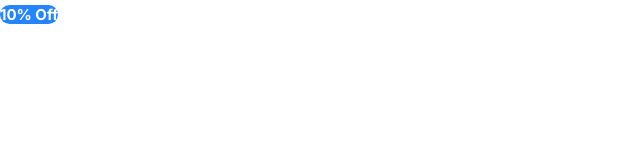
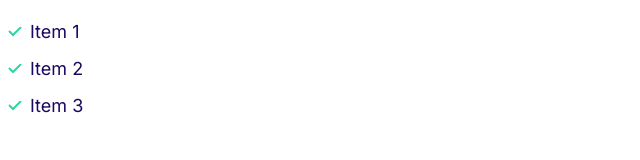
Before and after one commit to MahdevGiri/first_website, a plain HTML site: page index.html in a window 1280 px wide. Shown: the whole page, without its empty margins (0-640 px from the left). Drawn offline with Linux system fonts and the light colour scheme.

Commit message:
build lists

```diff
--- a/css/styles.css
+++ b/css/styles.css
@@ -118,3 +118,32 @@ a {
     font-size: 1.2rem;
   }
 }
+
+
+/* List */
+.list {
+  list-style: none;
+  padding-left: 0;  /*get rid of left padding applied by browser by default*/
+  color: var(--color-headings);
+}
+
+.list--inline .list__item{
+  display: inline-block;
+  margin-right: 2rem;
+}
+
+.list--tick {
+  list-style-image: url(../images/tick.svg);
+  padding-left: 3rem;
+}
+
+.list--tick .list__item {
+  padding-left: 0.5rem;
+  margin-bottom: 1rem;
+}
+
+@media screen and (min-width: 1024px) {
+  .list--tick .list__item {
+    padding-left: 0;
+  }
+}
--- a/index.html
+++ b/index.html
@@ -11,7 +11,11 @@
   <link rel="stylesheet" href="css/styles.css"/>
 </head>
 <body>
-  <span class="badge badge--primary">10% Off</span>
+  <ul class="list list--tick">
+    <li class="list__item">Item 1</li>
+    <li class="list__item">Item 2</li>
+    <li class="list__item">Item 3</li>
+  </ul>
 
 </body>
 </html>
```
Also changed, not shown: components/lists.html (added, +5 -0 lines), images/tick.svg (added).
